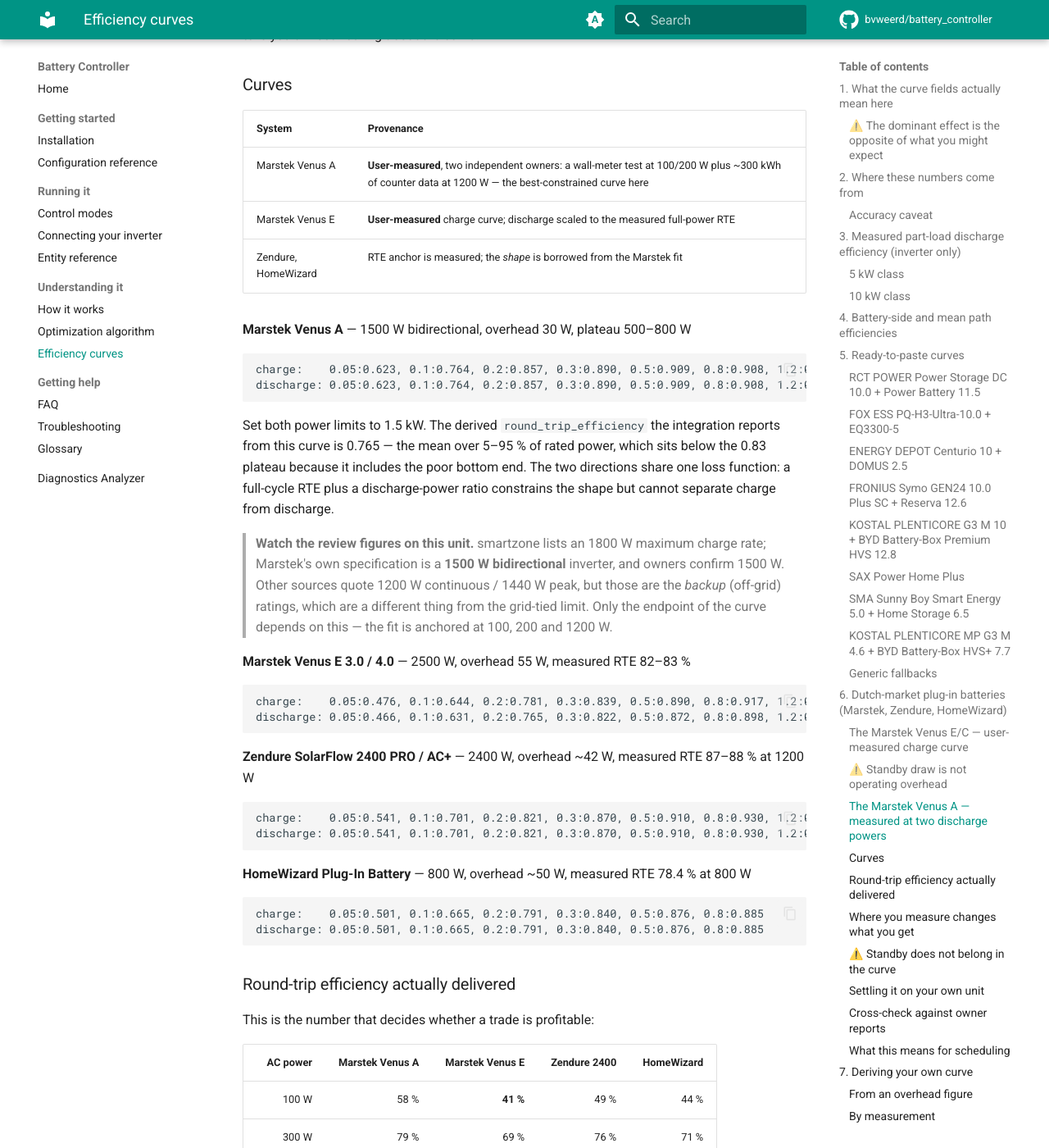
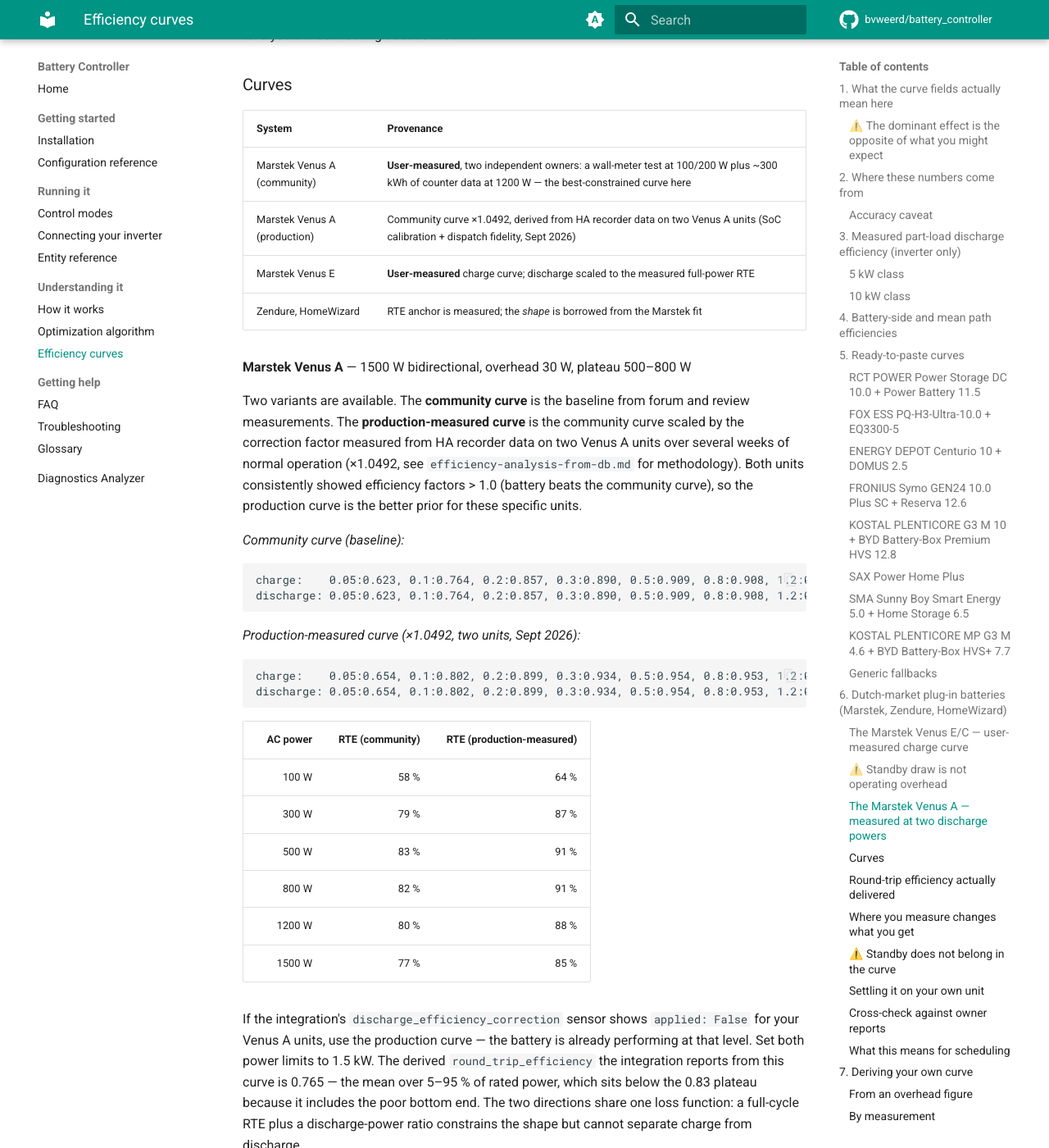
Before and after one commit to bvweerd/battery_controller, an MkDocs documentation site: the page built from docs/efficiency-curves.md, in a window 1280 px wide and 1400 px high, scrolled down 10273 px. Shown: the whole window at 82% size. Built offline with MkDocs 1.6.1 and Material for MkDocs 9.7.7, drawn with Linux system fonts in a browser that asks for light colours; comment, search, counter and statistics services are not loaded.

Commit message:
docs: add Venus A production-measured curve and DB analysis methodology
Add a production-measured efficiency curve for the Marstek Venus A derived
from HA recorder data on two units (Sept 2026): SoC-based calibration showed
efficiency_factor > 1.0 on both batteries, calibration correction factor capped
at 1.0492. Community curve scaled by ×1.0492 gives one-way efficiency of 0.954
at the 500–800 W plateau (RTE 91 %) vs 0.909 (RTE 83 %) in the community curve.

Also add docs/efficiency-analysis-from-db.md explaining the two-pronged
methodology: hourly SQL queries against the statistics table for dispatch
fidelity, and Python parsing of .storage calibration files for the SoC-based
efficiency factor — so the analysis can be repeated in future.

````diff
--- a/docs/efficiency-curves.md
+++ b/docs/efficiency-curves.md
@@ -366,15 +366,45 @@
 
 | System | Provenance |
 | --- | --- |
-| Marstek Venus A | **User-measured**, two independent owners: a wall-meter test at 100/200 W plus ~300 kWh of counter data at 1200 W — the best-constrained curve here |
+| Marstek Venus A (community) | **User-measured**, two independent owners: a wall-meter test at 100/200 W plus ~300 kWh of counter data at 1200 W — the best-constrained curve here |
+| Marstek Venus A (production) | Community curve ×1.0492, derived from HA recorder data on two Venus A units (SoC calibration + dispatch fidelity, Sept 2026) |
 | Marstek Venus E | **User-measured** charge curve; discharge scaled to the measured full-power RTE |
 | Zendure, HomeWizard | RTE anchor is measured; the *shape* is borrowed from the Marstek fit |
 
 **Marstek Venus A** — 1500 W bidirectional, overhead 30 W, plateau 500–800 W
+
+Two variants are available. The **community curve** is the baseline from forum
+and review measurements. The **production-measured curve** is the community
+curve scaled by the correction factor measured from HA recorder data on two
+Venus A units over several weeks of normal operation (×1.0492, see
+`efficiency-analysis-from-db.md` for methodology). Both units consistently
+showed efficiency factors > 1.0 (battery beats the community curve), so the
+production curve is the better prior for these specific units.
+
+*Community curve (baseline):*
 ```
 charge:    0.05:0.623, 0.1:0.764, 0.2:0.857, 0.3:0.890, 0.5:0.909, 0.8:0.908, 1.2:0.892, 1.5:0.878
 discharge: 0.05:0.623, 0.1:0.764, 0.2:0.857, 0.3:0.890, 0.5:0.909, 0.8:0.908, 1.2:0.892, 1.5:0.878
 ```
+
+*Production-measured curve (×1.0492, two units, Sept 2026):*
+```
+charge:    0.05:0.654, 0.1:0.802, 0.2:0.899, 0.3:0.934, 0.5:0.954, 0.8:0.953, 1.2:0.936, 1.5:0.921
+discharge: 0.05:0.654, 0.1:0.802, 0.2:0.899, 0.3:0.934, 0.5:0.954, 0.8:0.953, 1.2:0.936, 1.5:0.921
+```
+
+| AC power | RTE (community) | RTE (production-measured) |
+|---:|---:|---:|
+| 100 W | 58 % | 64 % |
+| 300 W | 79 % | 87 % |
+| 500 W | 83 % | 91 % |
+| 800 W | 82 % | 91 % |
+| 1200 W | 80 % | 88 % |
+| 1500 W | 77 % | 85 % |
+
+If the integration's `discharge_efficiency_correction` sensor shows
+`applied: False` for your Venus A units, use the production curve — the
+battery is already performing at that level.
 Set both power limits to 1.5 kW. The derived `round_trip_efficiency` the integration
 reports from this curve is 0.765 — the mean over 5–95 % of rated power, which sits below
 the 0.83 plateau because it includes the poor bottom end.
````
Also changed, not shown: docs/efficiency-analysis-from-db.md (added, +204 -0 lines).
